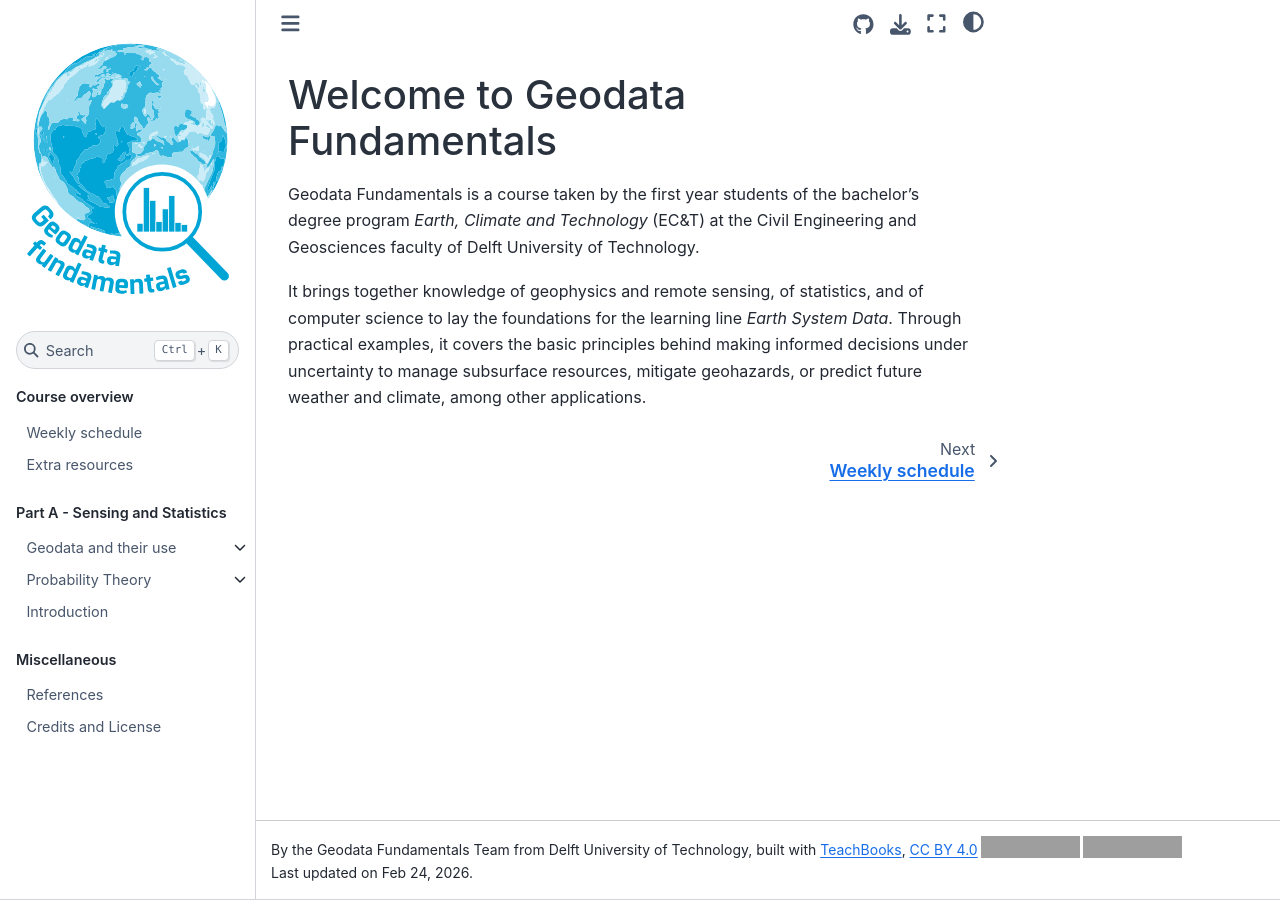
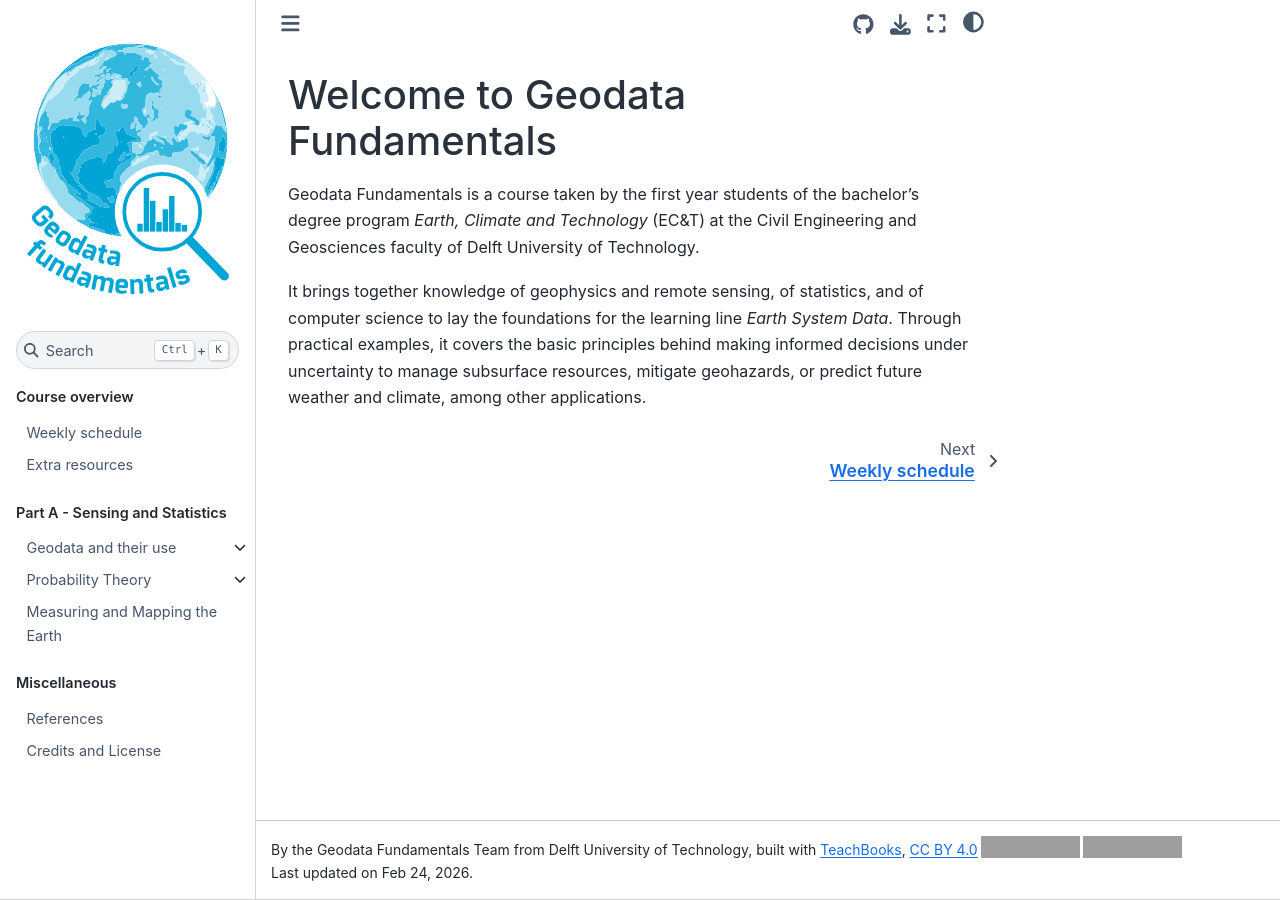
Before and after one commit to BScECT/geofun, a Jupyter Book: the page built from book/intro.md, in a window 1280 px wide. Built offline with Jupyter Book 1.0.4 settings and Sphinx 7.4.7 and the Sphinx Book theme 1.1.4, drawn with Linux system fonts in a browser that asks for light colours; comment, search, counter and statistics services are not loaded; grey boxes are pictures that could not be loaded.

Commit message:
change header

```diff
--- a/book/3_mapping/Measuring_and_Mapping_the_Earth.md
+++ b/book/3_mapping/Measuring_and_Mapping_the_Earth.md
@@ -1,6 +1,4 @@
-Measuring and Mapping the Earth
-
-# Introduction
+# Measuring and Mapping the Earth
 
 The ability to acquire data, particularly through observation and measurement, is a core skill for engineers and scientists in Earth, Climate and Technology (EC&amp;T). Although, among other things, the quantities you wish to measure, the area of interest, and the instrumentation and methods employed may vary widely, designing and executing an observation campaign is a central component of many projects.
 
```
